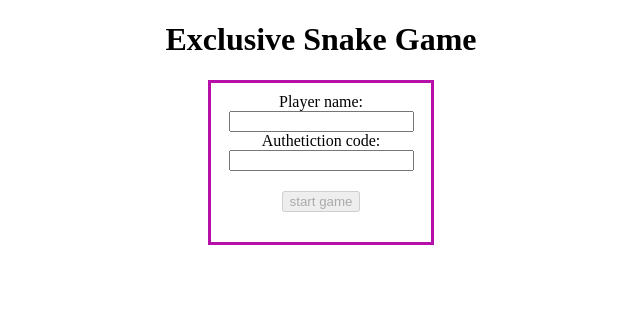
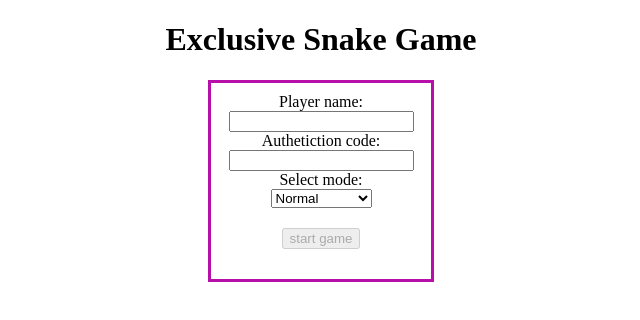
Before and after one commit to dariusz-sanczyk/myFirstAngularProject, an Angular app: page /intro in a window 1280 px wide. Shown: the top 320 px of the page, without its empty margins (319-959 px from the left). Built offline with nearby package versions, Linux system fonts and the light colour scheme; what ngx-snake would draw is missing.

Commit message:
param routing try

```diff
--- a/src/app/app.module.ts
+++ b/src/app/app.module.ts
@@ -27,6 +27,7 @@ import { SortPipe } from './sort.pipe';
         RouterModule.forRoot([
             {  path: 'intro', component: IntroComponent },
             {  path: 'game', component: GameComponentComponent },
+            {  path: 'game/:colors', component: GameComponentComponent},
             {  path: 'scores', component: ScoresComponent },
             {  path: '**', redirectTo: 'intro' }]),
         HttpClientModule,
--- a/src/app/game-component/game-component.component.ts
+++ b/src/app/game-component/game-component.component.ts
@@ -1,5 +1,5 @@
 import { Component, Input, OnInit, EventEmitter, Output } from '@angular/core';
-import { Router } from '@angular/router';
+import { Router, ActivatedRoute } from '@angular/router';
 import { StorageService } from '../storage.service';
 import { Location } from '@angular/common';
 
@@ -17,6 +17,7 @@ export class GameComponentComponent implements OnInit {
   interval: any;
   status: string = 'ready';
   name: string = ''
+  color: string = ''
 
 
 
@@ -68,7 +69,11 @@ export class GameComponentComponent implements OnInit {
     private _router: Router,
     private _storage: StorageService,
     private _location: Location,
-    ) { }
+    private _route: ActivatedRoute
+    ) {
+      // this.color = this._route.snapshot.params.color;
+     }
+
 
   goBack() {
       this._location.back();
@@ -80,6 +85,9 @@ export class GameComponentComponent implements OnInit {
 
   ngOnInit(): void {
     this.name = this._storage.readName();
+  //   this._route.params.subscribe(params => {
+  //     this.color = params.color;
+  // });
   }
 
 }
--- a/src/app/intro/intro.component.html
+++ b/src/app/intro/intro.component.html
@@ -14,6 +14,15 @@
     <label>Authetiction code:</label>
     <br />
     <input type="password" formControlName="code" name="code" />
+    <br />
+    <label>Select mode:</label>
+    <br />
+    <select formControlName="color">
+      <option *ngFor="let color of colors$" [value]="color">
+        {{ color }}
+      </option>
+    </select>
+    <br />
     <input
       form="user_form"
       class="button"
--- a/src/app/intro/intro.component.ts
+++ b/src/app/intro/intro.component.ts
@@ -17,12 +17,14 @@ export class IntroComponent implements OnInit  {
 
   public introForm = this.fb.group({
       name: ['', [Validators.required, Validators.minLength(5)]],
-      code: ['', [Validators.required, Validators.minLength(5)]]
+      code: ['', [Validators.required, Validators.minLength(5)]],
+      color:['Normal', [Validators.required]]
 
     });
 
   public get nameGetter() { return this.introForm.get('age') as FormControl };
   public get codeGetter() { return this.introForm.get('year') as FormControl };
+  public colors$ = ['Normal', 'High contrast']
 
   public submit(form: FormGroup) {
 
@@ -36,4 +38,7 @@ export class IntroComponent implements OnInit  {
   ngOnInit(): void {
 
   }
+  selectColor(color: string): void {
+    this._router.navigate(['/game', color]);
 }
+}
```
